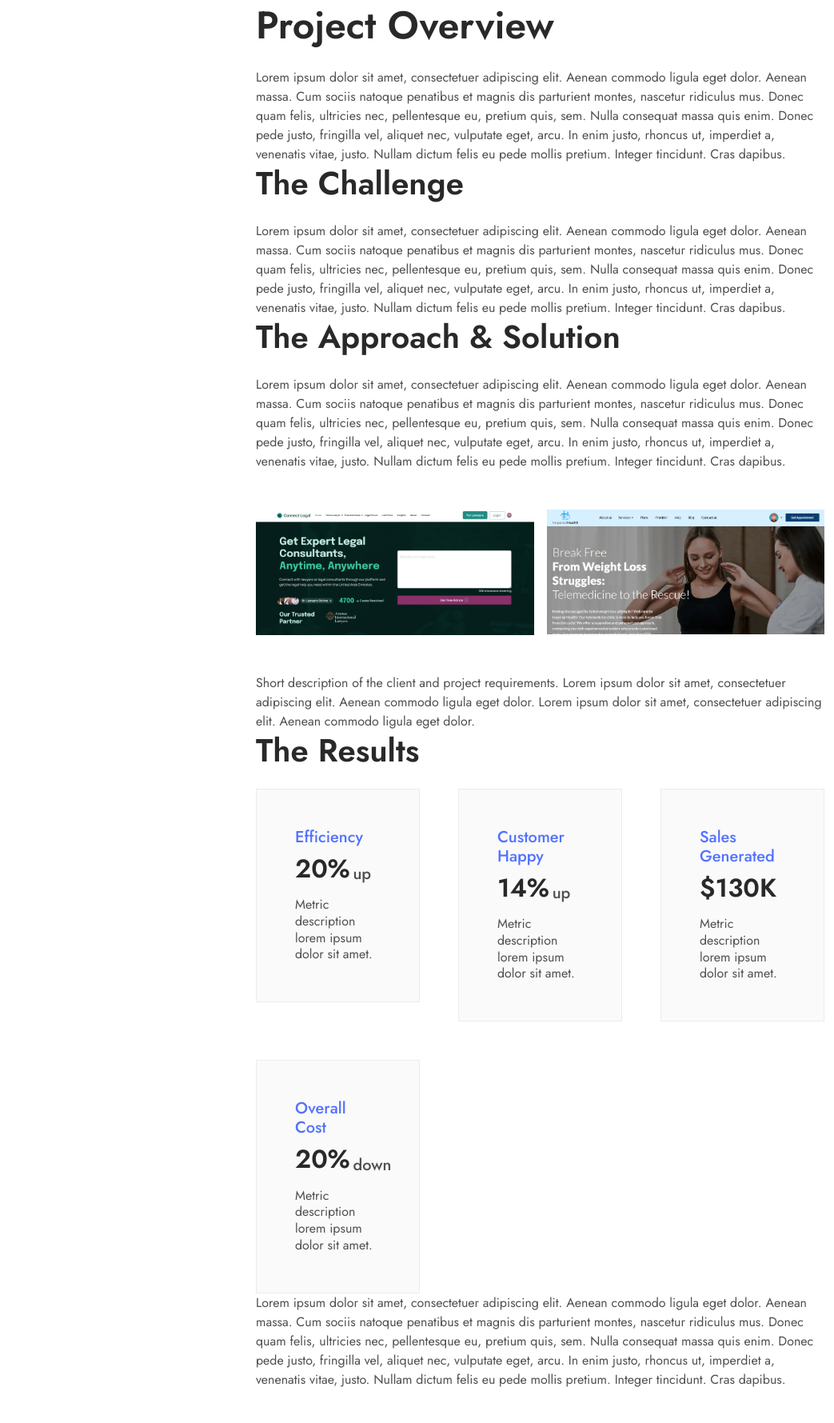
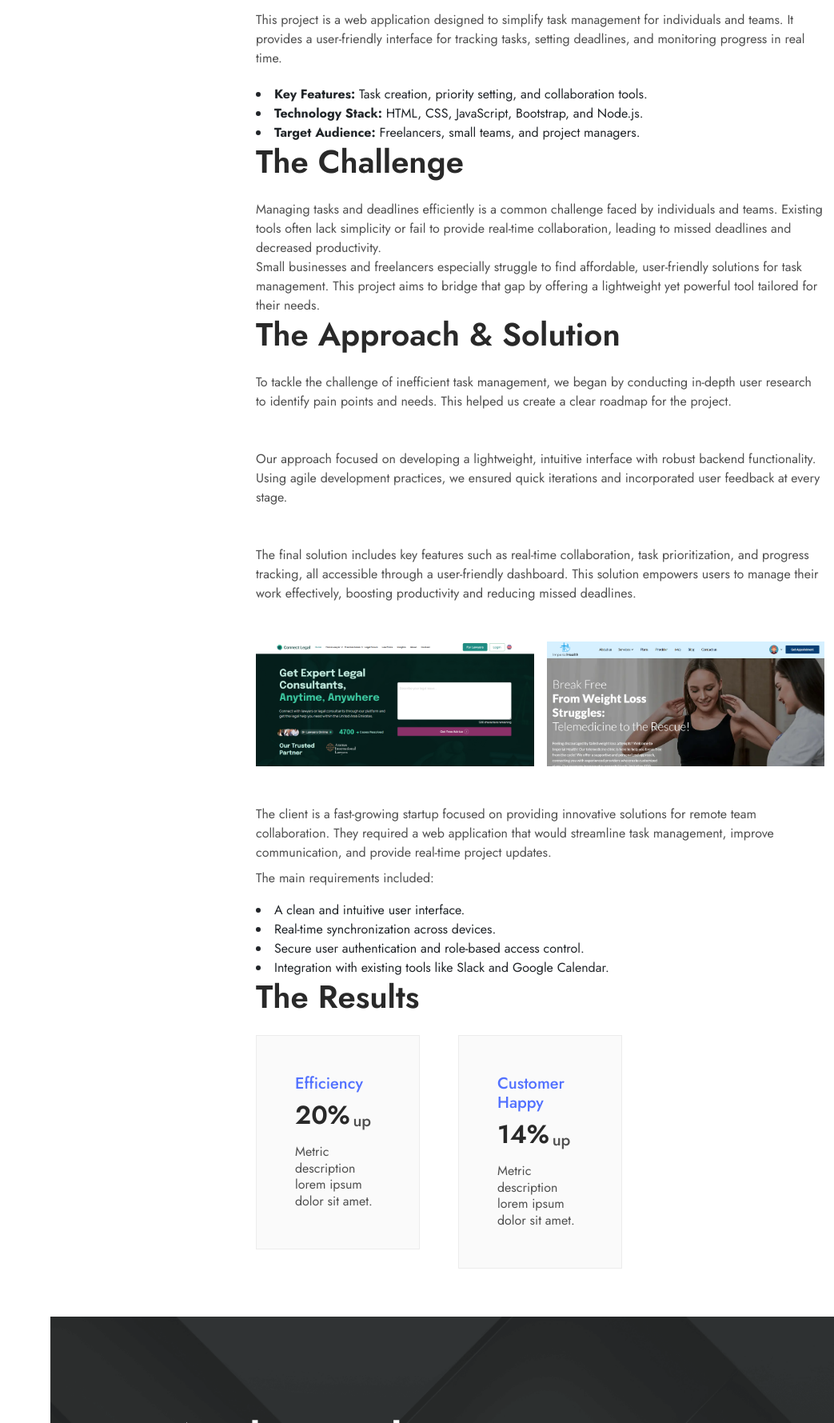
Before and after one commit to Sunil43091/Sunil-Kumar-Web-Designer-Portfolio, a plain HTML site: page portfolio_details.html in a window 1280 px wide. Shown: the part 1021-2800 px from the top of the page at 80% size, without its empty margins (237-1280 px from the left). Drawn offline with nearby package versions, Linux system fonts and the light colour scheme.

Commit message:
code add

```diff
--- a/portfolio_details.html
+++ b/portfolio_details.html
@@ -581,13 +581,6 @@
                     />
                   </div>
                   <div data-aos="fade-up">
-                    <p class="text-seven n4-color">
-                      Short description of the client and project requirements.
-                      Lorem ipsum dolor sit amet, consectetuer adipiscing elit.
-                      Aenean commodo ligula eget dolor. Lorem ipsum dolor sit
-                      amet, consectetuer adipiscing elit. Aenean commodo ligula
-                      eget dolor.
-                    </p>
                     <h3
                       class="fs-five n5-color fw-semibold mt-5 mt-md-10 mb-2 mb-md-4"
                     >
@@ -612,48 +605,41 @@
                       Project Overview
                     </h2>
                     <p class="text-seven n4-color">
-                      Lorem ipsum dolor sit amet, consectetuer adipiscing elit.
-                      Aenean commodo ligula eget dolor. Aenean massa. Cum sociis
-                      natoque penatibus et magnis dis parturient montes,
-                      nascetur ridiculus mus. Donec quam felis, ultricies nec,
-                      pellentesque eu, pretium quis, sem. Nulla consequat massa
-                      quis enim. Donec pede justo, fringilla vel, aliquet nec,
-                      vulputate eget, arcu. In enim justo, rhoncus ut, imperdiet
-                      a, venenatis vitae, justo. Nullam dictum felis eu pede
-                      mollis pretium. Integer tincidunt. Cras dapibus.
-                    </p>
+                        This project is a web application designed to simplify task management for individuals and teams. It provides a user-friendly interface for tracking tasks, setting deadlines, and monitoring progress in real time.
+
+                      </p>
+                        <br/>
+                        <ul>
+                        <li><strong>Key Features:</strong> Task creation, priority setting, and collaboration tools.</li>
+                        <li><strong>Technology Stack:</strong> HTML, CSS, JavaScript, Bootstrap, and Node.js.</li>
+                        <li><strong>Target Audience:</strong> Freelancers, small teams, and project managers.</li>
+                    </ul>
+
                   </div>
                   <div data-aos="fade-up">
                     <h2 class="fs-two fw-semibold n5-color mb-2 mb-md-4">
                       The Challenge
                     </h2>
                     <p class="text-seven n4-color">
-                      Lorem ipsum dolor sit amet, consectetuer adipiscing elit.
-                      Aenean commodo ligula eget dolor. Aenean massa. Cum sociis
-                      natoque penatibus et magnis dis parturient montes,
-                      nascetur ridiculus mus. Donec quam felis, ultricies nec,
-                      pellentesque eu, pretium quis, sem. Nulla consequat massa
-                      quis enim. Donec pede justo, fringilla vel, aliquet nec,
-                      vulputate eget, arcu. In enim justo, rhoncus ut, imperdiet
-                      a, venenatis vitae, justo. Nullam dictum felis eu pede
-                      mollis pretium. Integer tincidunt. Cras dapibus.
-                    </p>
+                      Managing tasks and deadlines efficiently is a common challenge faced by individuals and teams. Existing tools often lack simplicity or fail to provide real-time collaboration, leading to missed deadlines and decreased productivity.
+                  </p>
+                  <p class="text-seven n4-color">
+                      Small businesses and freelancers especially struggle to find affordable, user-friendly solutions for task management. This project aims to bridge that gap by offering a lightweight yet powerful tool tailored for their needs.
+                  </p>
                   </div>
                   <div data-aos="fade-up">
                     <h2 class="fs-two fw-semibold n5-color mb-2 mb-md-4">
                       The Approach & Solution
                     </h2>
                     <p class="text-seven n4-color mb-5 mb-md-10">
-                      Lorem ipsum dolor sit amet, consectetuer adipiscing elit.
-                      Aenean commodo ligula eget dolor. Aenean massa. Cum sociis
-                      natoque penatibus et magnis dis parturient montes,
-                      nascetur ridiculus mus. Donec quam felis, ultricies nec,
-                      pellentesque eu, pretium quis, sem. Nulla consequat massa
-                      quis enim. Donec pede justo, fringilla vel, aliquet nec,
-                      vulputate eget, arcu. In enim justo, rhoncus ut, imperdiet
-                      a, venenatis vitae, justo. Nullam dictum felis eu pede
-                      mollis pretium. Integer tincidunt. Cras dapibus.
-                    </p>
+                      To tackle the challenge of inefficient task management, we began by conducting in-depth user research to identify pain points and needs. This helped us create a clear roadmap for the project.
+                  </p>
+                  <p class="text-seven n4-color mb-5 mb-md-10">
+                      Our approach focused on developing a lightweight, intuitive interface with robust backend functionality. Using agile development practices, we ensured quick iterations and incorporated user feedback at every stage.
+                  </p>
+                  <p class="text-seven n4-color mb-5 mb-md-10">
+                      The final solution includes key features such as real-time collaboration, task prioritization, and progress tracking, all accessible through a user-friendly dashboard. This solution empowers users to manage their work effectively, boosting productivity and reducing missed deadlines.
+                  </p>
                     <div class="row g-3 g-md-6">
                       <div class="col-sm-6 overflow-hidden">
                         <img
@@ -670,13 +656,19 @@
                         />
                       </div>
                     </div>
-                    <p class="text-seven n4-color mt-5 mt-md-10">
-                      Short description of the client and project requirements.
-                      Lorem ipsum dolor sit amet, consectetuer adipiscing elit.
-                      Aenean commodo ligula eget dolor. Lorem ipsum dolor sit
-                      amet, consectetuer adipiscing elit. Aenean commodo ligula
-                      eget dolor.
+                      <p class="text-seven n4-color mt-5 mt-md-10">
+                        The client is a fast-growing startup focused on providing innovative solutions for remote team collaboration. They required a web application that would streamline task management, improve communication, and provide real-time project updates.
                     </p>
+                    <p class="text-seven n4-color mt-2">
+                        The main requirements included:
+                    </p>
+                    <ul class="mt-3">
+                        <li>A clean and intuitive user interface.</li>
+                        <li>Real-time synchronization across devices.</li>
+                        <li>Secure user authentication and role-based access control.</li>
+                        <li>Integration with existing tools like Slack and Google Calendar.</li>
+                    </ul>
+
                   </div>
                   <div data-aos="fade-up">
                     <h2 class="fs-two fw-semibold n5-color mb-2 mb-md-4">
@@ -715,7 +707,7 @@
                           </p>
                         </div>
                       </div>
-                      <div class="col-sm-6 col-xl-4 col-xxl-3">
+                      <!-- <div class="col-sm-6 col-xl-4 col-xxl-3">
                         <div class="bgn2-color brn4 p-3 p-md-5">
                           <span class="p1-color fs-six fw-medium mb-2 d-block"
                             >Sales Generated</span
@@ -724,7 +716,7 @@
                             class="d-flex align-items-end gap-1 mb-2 mb-md-3"
                           >
                             <h4 class="fs-three n5-color fw-semibold">$130K</h4>
-                            <!-- <span class="fs-six n4-color fw-medium">k</span> -->
+
                           </div>
                           <p class="fs-eight n4-color">
                             Metric description lorem ipsum dolor sit amet.
@@ -746,23 +738,9 @@
                             Metric description lorem ipsum dolor sit amet.
                           </p>
                         </div>
-                      </div>
+                      </div> -->
                     </div>
                   </div>
-                  <p
-                    data-aos="fade-up"
-                    class="text-seven n4-color mb-8 mb-md-15"
-                  >
-                    Lorem ipsum dolor sit amet, consectetuer adipiscing elit.
-                    Aenean commodo ligula eget dolor. Aenean massa. Cum sociis
-                    natoque penatibus et magnis dis parturient montes, nascetur
-                    ridiculus mus. Donec quam felis, ultricies nec, pellentesque
-                    eu, pretium quis, sem. Nulla consequat massa quis enim.
-                    Donec pede justo, fringilla vel, aliquet nec, vulputate
-                    eget, arcu. In enim justo, rhoncus ut, imperdiet a,
-                    venenatis vitae, justo. Nullam dictum felis eu pede mollis
-                    pretium. Integer tincidunt. Cras dapibus.
-                  </p>
                 </div>
               </div>
             </div>
```
Also changed, not shown: checkout.html (+1 -10 lines), contact.html (+0 -12 lines), resume.html (+20 -12 lines).
